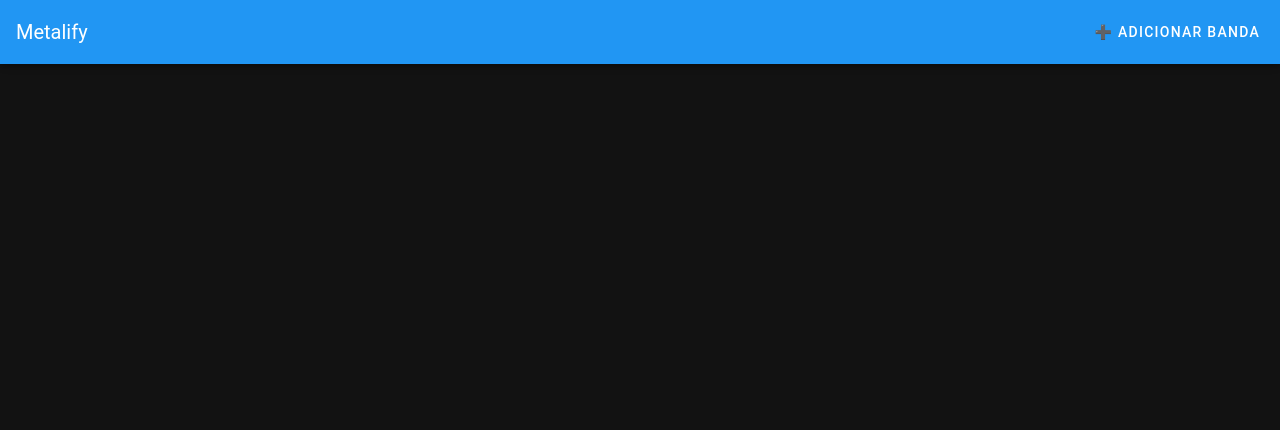
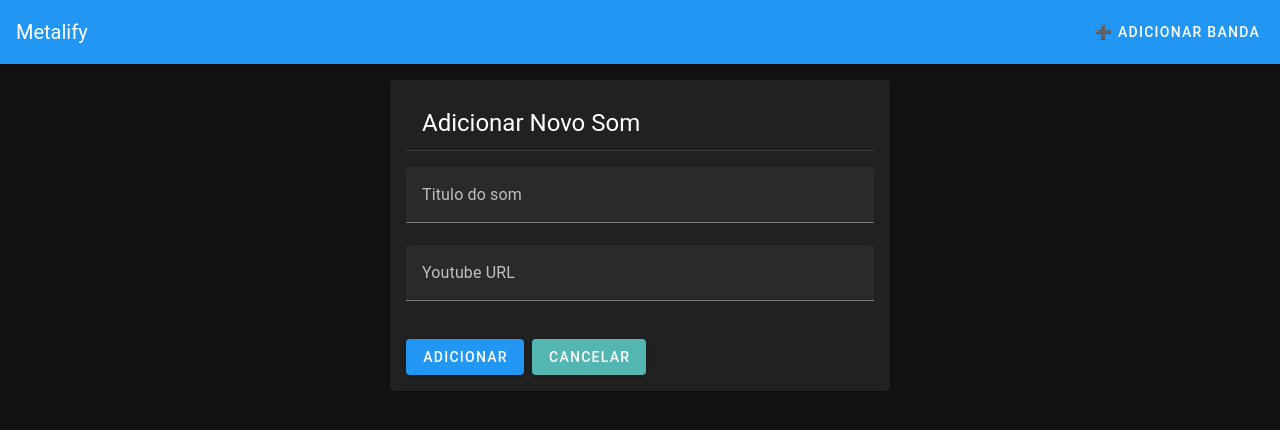
Before and after one commit to tskxz/metalify, a Nuxt app: page /add-song/1/1 in a window 1280 px wide. Shown: the top 430 px of the page. Built offline with nearby package versions, Linux system fonts and the light colour scheme.

Commit message:
web: add song

```diff
--- /dev/null
+++ b/pages/add-song/[bandId]/[albumId].vue
@@ -0,0 +1,56 @@
+<script setup lang="ts">
+import {ref} from "vue"
+import {useROute, useRouter} from "vue-router"
+
+const route = useRoute()
+const bandId = Number(route.params.bandId)
+const albumId = Number(route.params.albumId)
+
+const songTitle = ref("")
+const songYoutubeUrl = ref("")
+
+const router = useRouter()
+
+const submitForm = async () => {
+	try {
+		const response = await fetch("/api/songs", {
+			method: "POST",
+			headers: {
+				"Content-Type": "application/json",
+			},
+			body: JSON.stringify({
+				title: songTitle.value,
+				youtubeUrl: songYoutubeUrl.value,
+				bandId: bandId,
+				albumId: albumId,
+			})
+		})
+
+		if(response.ok){
+			alert("Som adicionado com sucesso!")
+			router.push(`/songs/${albumId}/${bandId}`)
+		} else {
+			alert("Erro ao adicionar som")
+		}
+	} catch (error) {
+		console.error("Erro ao enviar formulario: ", error)
+		alert("Erro ao adicionar som")
+	}
+}
+</script>
+
+<template>
+	<v-container>
+		<v-card class="pa-4 mx-auto" max-width="500">
+			<v-card-title class="text-h5">Adicionar Novo Som</v-card-title>
+			<v-divider class="mb-4"></v-divider>
+			<v-form @submit.prevent="submitForm">
+				<v-text-field v-model="songTitle" label="Titulo do som" required></v-text-field>
+				<v-text-field v-model="songYoutubeUrl" label="Youtube URL" required></v-text-field>
+
+				<v-btn type="submit" color="primary" class="mt-4">Adicionar</v-btn>
+				<v-btn color="secondary" class="mt-4 ml-2" @click="router.back()">Cancelar</v-btn>
+			</v-form>
+		</v-card>
+	</v-container>
+</template>
--- a/pages/songs/[albumId]/[bandId].vue
+++ b/pages/songs/[albumId]/[bandId].vue
@@ -1,4 +1,5 @@
 <script setup lang="ts">
+// TODO: EDITAR APAGAR E ADICIONAR SOM
 import {useRoute, useRouter} from "vue-router";
 import {useSongs} from "@/composables/useSongs";
 import {useAlbum} from "@/composables/useAlbum"
@@ -20,6 +21,10 @@ const router = useRouter()
 
 const goBack = () => {
   router.back()
+}
+
+const gotoAddSong = () => {
+  router.push(`/add-song/${bandId}/${albumId}`)
 }
 
 const extractVideoId = (url: string) => {
@@ -44,7 +49,7 @@ const extractVideoId = (url: string) => {
        <v-btn color="primary" @click="goBack" class="mb-4">⬅ Voltar</v-btn>
         <v-spacer></v-spacer>
 
-        <v-btn color="primary" class="mb-4">➕ Adicionar Som</v-btn>
+        <v-btn color="primary" @click="gotoAddSong" class="mb-4">➕ Adicionar Som</v-btn>
 
       </v-card-actions>
       <v-row>
```
Also changed, not shown: 1 other file (tests, documents, lock files or other folders).
